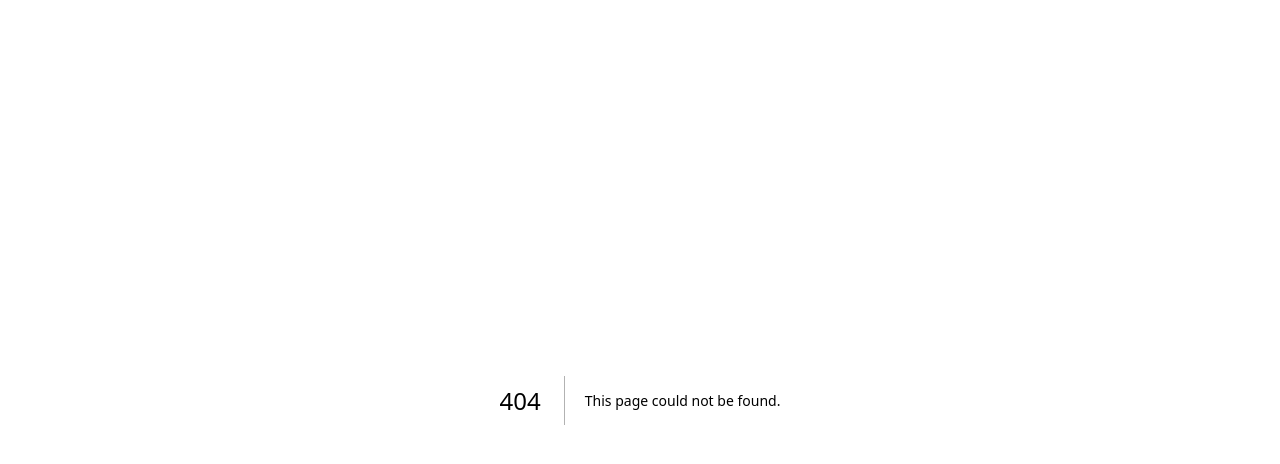
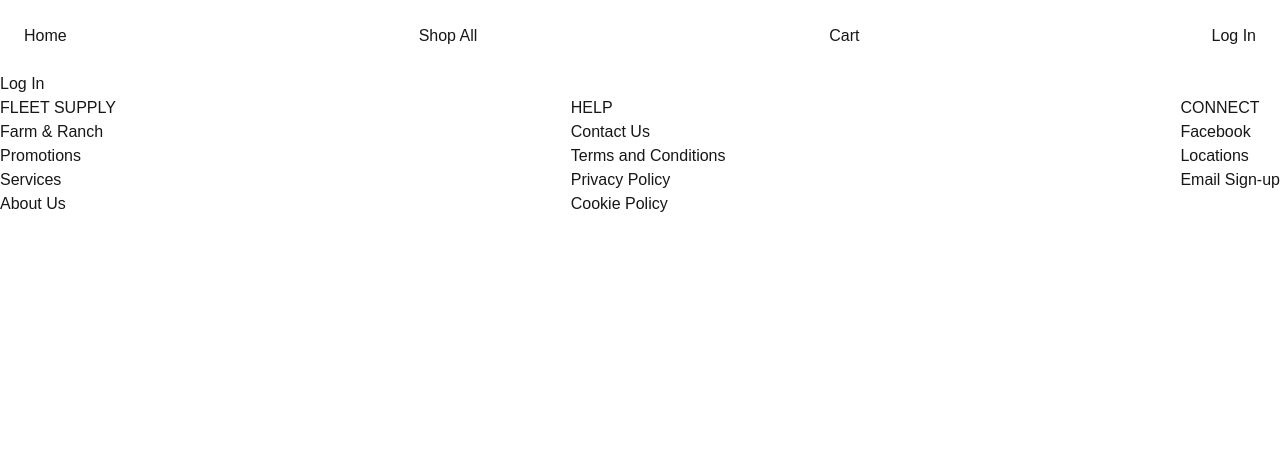
Before and after one commit to chloetomsche/fleet-supply-2.0, a Next.js app: page /login in a window 1280 px wide. Before the commit this address had no page. Shown: the top 464 px of the page. Built offline with nearby package versions, Linux system fonts and the light colour scheme.

Commit message:
Created Navbar and Footer components.

```diff
--- /dev/null
+++ b/app/cart/page.tsx
@@ -0,0 +1,6 @@
+
+export default function Cart(){
+    return (
+        <div>Cart</div>
+    )
+}
--- a/app/layout.tsx
+++ b/app/layout.tsx
@@ -1,6 +1,8 @@
 import type { Metadata } from "next";
 import { Geist, Geist_Mono } from "next/font/google";
 import "./globals.css";
+import Navbar from "@/components/Navbar";
+import Footer from "@/components/Footer";
 
 const geistSans = Geist({
   variable: "--font-geist-sans",
@@ -13,7 +15,7 @@ const geistMono = Geist_Mono({
 });
 
 export const metadata: Metadata = {
-  title: "Create Next App",
+  title: "Fleet Supply",
   description: "Generated by create next app",
 };
 
@@ -27,7 +29,12 @@ export default function RootLayout({
       lang="en"
       className={`${geistSans.variable} ${geistMono.variable} h-full antialiased`}
     >
-      <body className="min-h-full flex flex-col">{children}</body>
+      <body className="min-h-full flex flex-col">
+        <Navbar />
+        <main>{children}</main>
+
+        <Footer />
+      </body>
     </html>
   );
 }
--- /dev/null
+++ b/app/login/page.tsx
@@ -0,0 +1,6 @@
+
+export default function LogIn() {
+    return (
+        <div>Log In</div>
+    )
+}
--- a/app/page.tsx
+++ b/app/page.tsx
@@ -1,65 +1,5 @@
 import Image from "next/image";
 
 export default function Home() {
-  return (
-    <div className="flex flex-col flex-1 items-center justify-center bg-zinc-50 font-sans dark:bg-black">
-      <main className="flex flex-1 w-full max-w-3xl flex-col items-center justify-between py-32 px-16 bg-white dark:bg-black sm:items-start">
-        <Image
-          className="dark:invert"
-          src="/next.svg"
-          alt="Next.js logo"
-          width={100}
-          height={20}
-          priority
-        />
-        <div className="flex flex-col items-center gap-6 text-center sm:items-start sm:text-left">
-          <h1 className="max-w-xs text-3xl font-semibold leading-10 tracking-tight text-black dark:text-zinc-50">
-            To get started, edit the page.tsx file.
-          </h1>
-          <p className="max-w-md text-lg leading-8 text-zinc-600 dark:text-zinc-400">
-            Looking for a starting point or more instructions? Head over to{" "}
-            <a
-              href="https://vercel.com/templates?framework=next.js&utm_source=create-next-app&utm_medium=appdir-template-tw&utm_campaign=create-next-app"
-              className="font-medium text-zinc-950 dark:text-zinc-50"
-            >
-              Templates
-            </a>{" "}
-            or the{" "}
-            <a
-              href="https://nextjs.org/learn?utm_source=create-next-app&utm_medium=appdir-template-tw&utm_campaign=create-next-app"
-              className="font-medium text-zinc-950 dark:text-zinc-50"
-            >
-              Learning
-            </a>{" "}
-            center.
-          </p>
-        </div>
-        <div className="flex flex-col gap-4 text-base font-medium sm:flex-row">
-          <a
-            className="flex h-12 w-full items-center justify-center gap-2 rounded-full bg-foreground px-5 text-background transition-colors hover:bg-[#383838] dark:hover:bg-[#ccc] md:w-[158px]"
-            href="https://vercel.com/new?utm_source=create-next-app&utm_medium=appdir-template-tw&utm_campaign=create-next-app"
-            target="_blank"
-            rel="noopener noreferrer"
-          >
-            <Image
-              className="dark:invert"
-              src="/vercel.svg"
-              alt="Vercel logomark"
-              width={16}
-              height={16}
-            />
-            Deploy Now
-          </a>
-          <a
-            className="flex h-12 w-full items-center justify-center rounded-full border border-solid border-black/[.08] px-5 transition-colors hover:border-transparent hover:bg-black/[.04] dark:border-white/[.145] dark:hover:bg-[#1a1a1a] md:w-[158px]"
-            href="https://nextjs.org/docs?utm_source=create-next-app&utm_medium=appdir-template-tw&utm_campaign=create-next-app"
-            target="_blank"
-            rel="noopener noreferrer"
-          >
-            Documentation
-          </a>
-        </div>
-      </main>
-    </div>
-  );
+  return
 }
--- /dev/null
+++ b/components/Footer.jsx
@@ -0,0 +1,41 @@
+"use client";
+import Link from "next/link";
+
+export default function Footer() {
+  return (
+    <footer>
+      <div className="flex justify-between">
+        <div className="">
+          <h3>FLEET SUPPLY</h3>
+          <nav className="flex flex-col">
+            <a>Farm & Ranch</a>
+            <a>Promotions</a>
+            <a>Services</a>
+            <a>About Us</a>
+          </nav>
+        </div>
+
+        <div>
+          <h3>HELP</h3>
+          <nav className="flex flex-col">
+            <Link href="">Contact Us</Link>
+            <Link href="">Terms and Conditions</Link>
+            <Link href="">Privacy Policy</Link>
+            <Link href="">Cookie Policy</Link>
+          </nav>
+        </div>
+
+        <div>
+          <h3>CONNECT</h3>
+          <nav className="flex flex-col">
+            <Link href="">Facebook</Link>
+
+            <a>Locations</a>
+
+            <Link href="">Email Sign-up</Link>
+          </nav>
+        </div>
+      </div>
+    </footer>
+  );
+}
--- /dev/null
+++ b/components/Navbar.tsx
@@ -0,0 +1,13 @@
+'use client'
+import Link from "next/link";
+
+export default function Navbar() {
+  return (
+    <nav className="flex justify-between px-6 py-6">
+      <Link href="/">Home</Link>
+      <Link href="/shop">Shop All</Link>
+      <Link href="/cart">Cart</Link>
+      <Link href="/login">Log In</Link>
+    </nav>
+  );
+}
--- /dev/null
+++ b/lib/db.ts
@@ -0,0 +1,5 @@
+import postgres from "postgres";
+
+const sql = postgres(process.env.POSTGRES_URL!, { ssl: require });
+
+export default sql;
--- a/package.json
+++ b/package.json
@@ -10,6 +10,7 @@
   },
   "dependencies": {
     "next": "16.2.12",
+    "postgres": "^3.4.9",
     "react": "19.2.4",
     "react-dom": "19.2.4"
   },
```
Also changed, not shown: app/api/test/route.ts (added, +1 -0 lines), app/products/[id]/page.tsx (added), app/services/page.tsx (added), app/shop/page.tsx (added), 1 other file (tests, documents, lock files or other folders).
